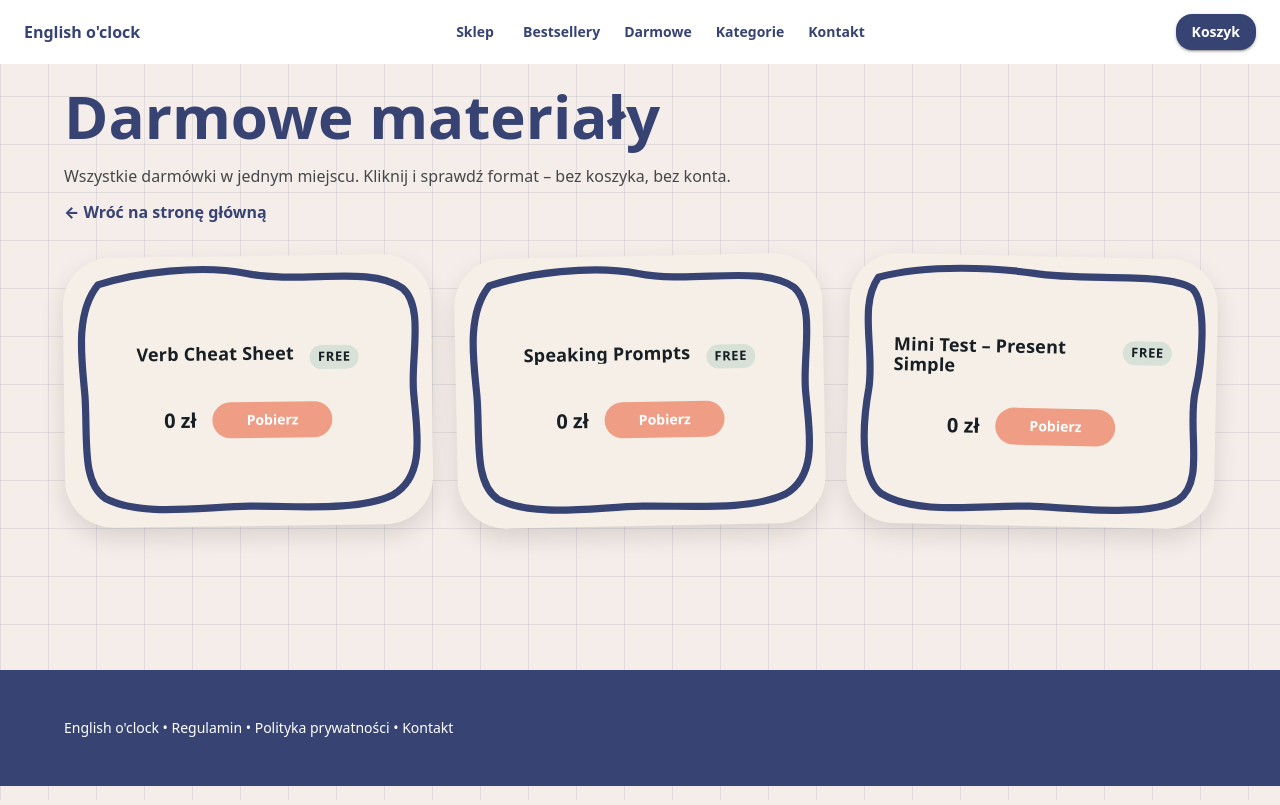
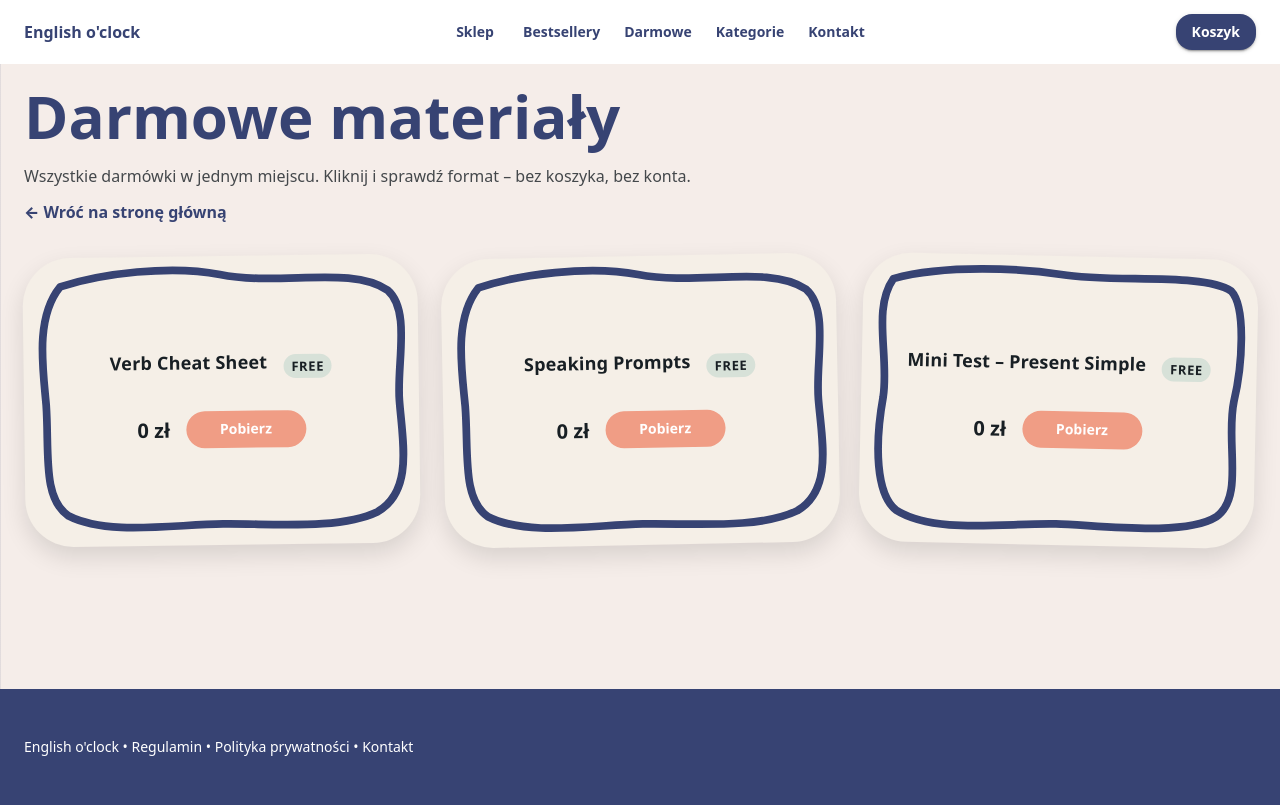
Before and after one commit to Kiczu/english-oclock, a Next.js app: page /free in a window 1280 px wide. Built offline with nearby package versions, Linux system fonts and the light colour scheme; what @mui/material-nextjs would draw is missing.

Commit message:
chore(layout): widen containers to xl

```diff
--- a/app/components/layout/Footer.tsx
+++ b/app/components/layout/Footer.tsx
@@ -5,7 +5,7 @@ import { Box, Container, Typography } from "@mui/material";
 export default function Footer() {
   return (
     <Box sx={{ mt: 8, py: 6, bgcolor: "primary.main", color: "common.white" }}>
-      <Container maxWidth="lg">
+      <Container maxWidth="xl">
         <Typography variant="body2">
           English o&apos;clock • Regulamin • Polityka prywatności • Kontakt
         </Typography>
--- a/app/free/page.tsx
+++ b/app/free/page.tsx
@@ -11,7 +11,7 @@ const FreePage = () => {
   const router = useRouter();
 
   return (
-    <Container maxWidth="lg">
+    <Container maxWidth="xl">
       <Box sx={{ py: { xs: 6, md: 10 } }}>
         <Stack spacing={1.5} sx={{ mb: 4 }}>
           <Typography
--- a/app/sklep/[slug]/page.tsx
+++ b/app/sklep/[slug]/page.tsx
@@ -46,7 +46,7 @@ const ProductPage = async ({
   ];
 
   return (
-    <Container maxWidth="lg" sx={{ pt: { xs: 10, md: 12 }, pb: 8 }}>
+    <Container maxWidth="xl" sx={{ pt: { xs: 10, md: 12 }, pb: 8 }}>
       <Stack spacing={4}>
         <Box>
           <Button href="/sklep" sx={{ fontWeight: 800 }}>
--- a/app/sklep/page.tsx
+++ b/app/sklep/page.tsx
@@ -15,7 +15,7 @@ const ShopPage = () => {
   }, []);
 
   return (
-    <Container maxWidth="lg" sx={{ py: 6 }}>
+    <Container maxWidth="xl" sx={{ py: 6 }}>
       <Typography variant="h3" sx={{ mb: 3 }}>
         Sklep
       </Typography>
```
